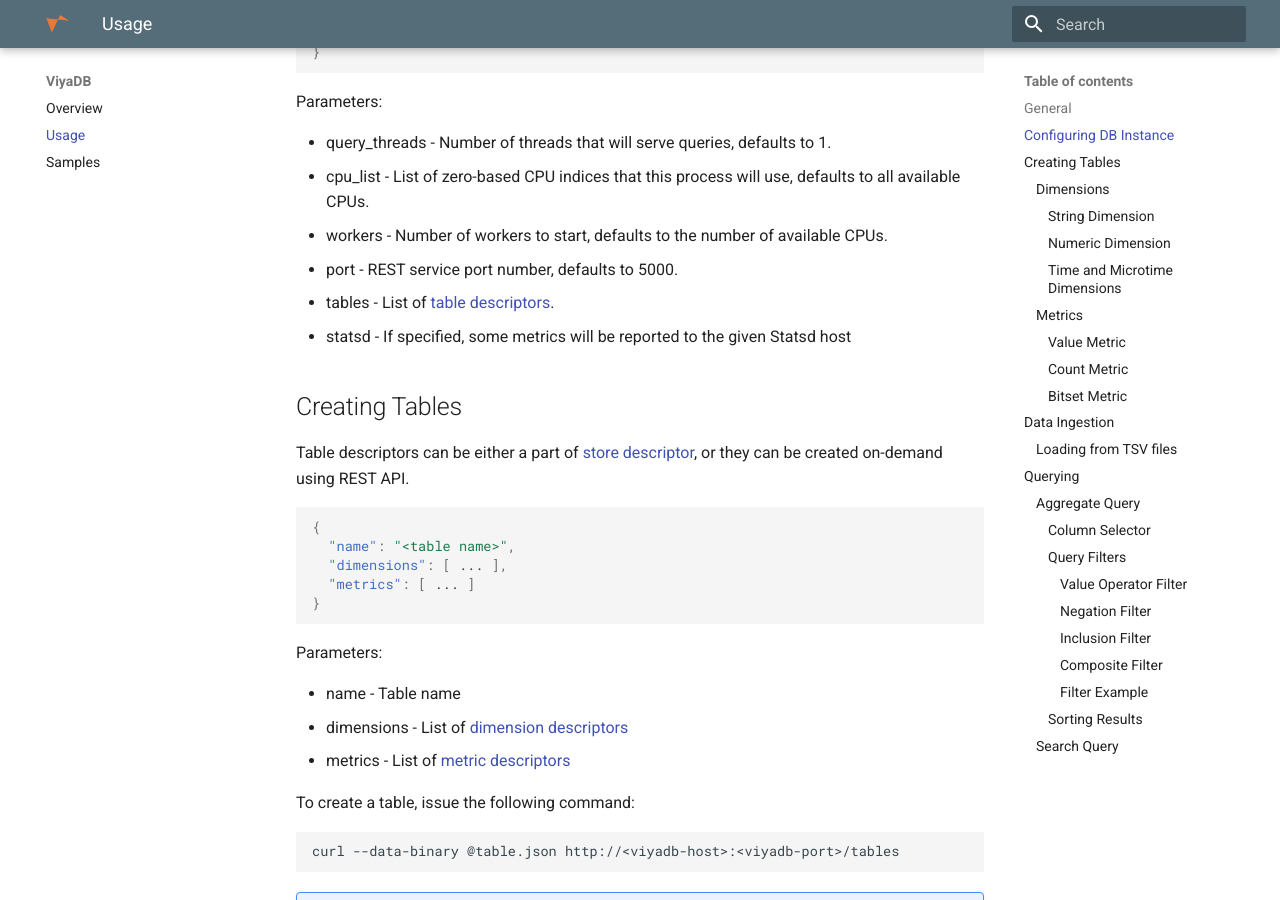
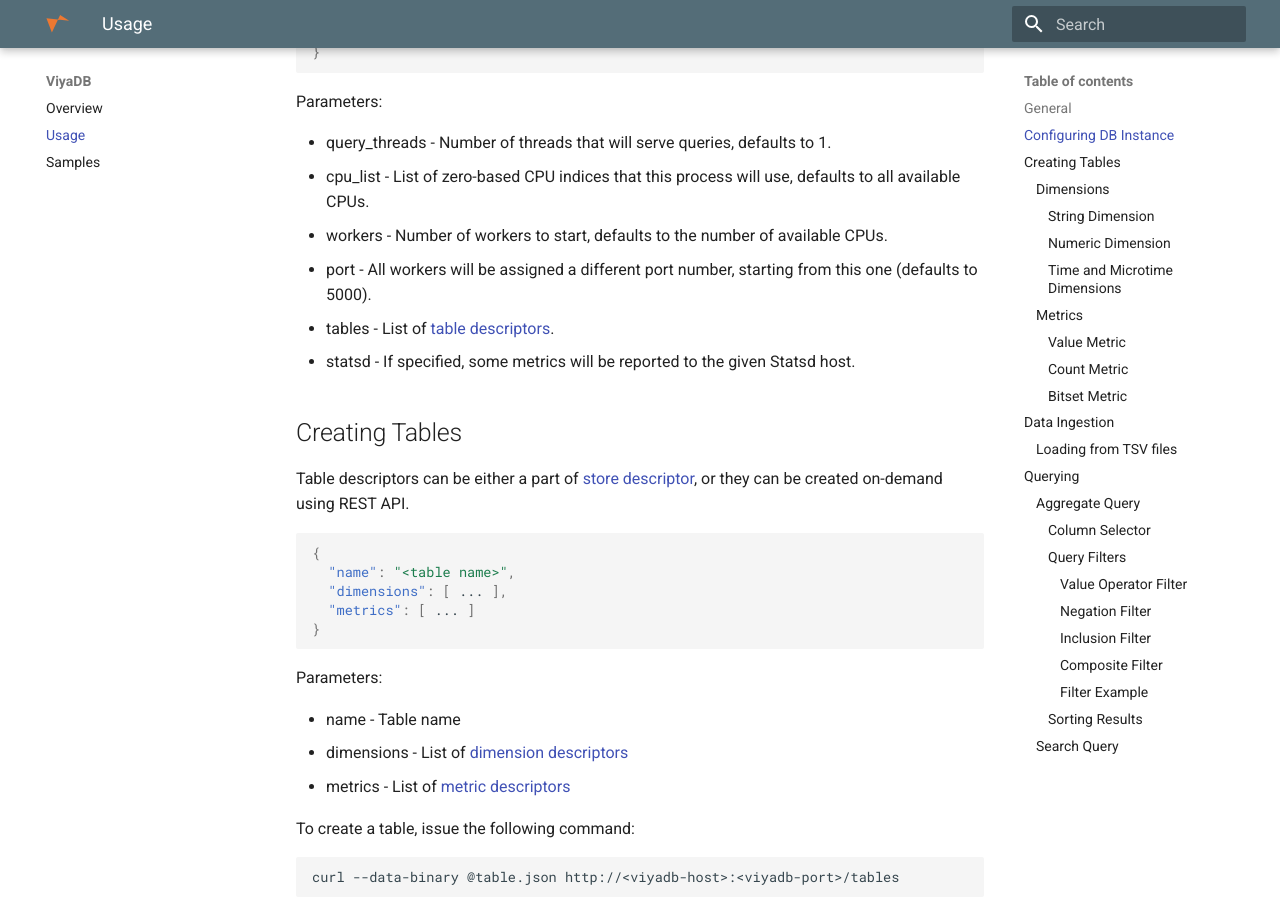
Before and after one commit to viyadb/website, an MkDocs documentation site: the page built from docs/usage.md, in a window 1280 px wide and 900 px high, scrolled down 708 px. Built offline with MkDocs 1.6.1 and Material for MkDocs 9.7.7, drawn with Linux system fonts in a browser that asks for light colours; old or Windows-style settings are respelled for this version of MkDocs.

Commit message:
Added documentation

```diff
--- a/docs/usage.md
+++ b/docs/usage.md
@@ -31,9 +31,9 @@ Parameters:
  * query\_threads - Number of threads that will serve queries, defaults to 1.
  * cpu\_list - List of zero-based CPU indices that this process will use, defaults to all available CPUs.
  * workers - Number of workers to start, defaults to the number of available CPUs.
- * port - REST service port number, defaults to 5000.
+ * port - All workers will be assigned a different port number, starting from this one (defaults to 5000).
  * tables - List of [table descriptors](#creating-tables).
- * statsd - If specified, some metrics will be reported to the given Statsd host
+ * statsd - If specified, some metrics will be reported to the given Statsd host.
 
 ## Creating Tables
 
```
Also changed, not shown: docs/index.md (+2 -0 lines).
